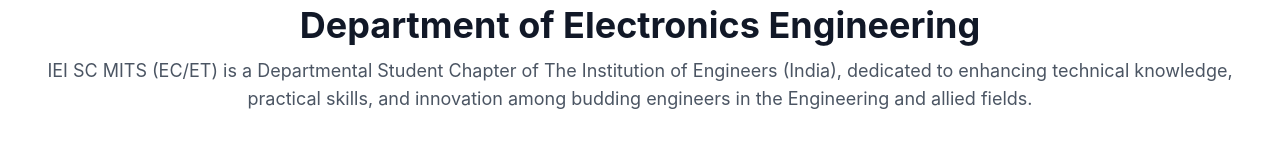
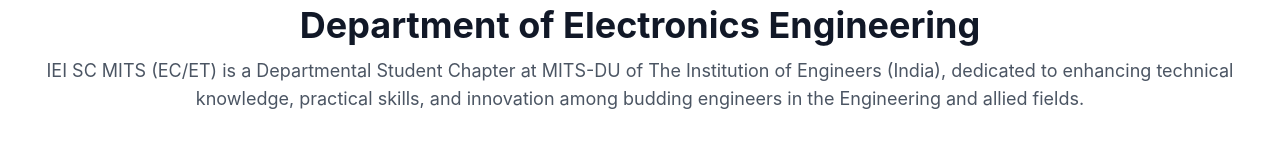
Before and after one commit to ieielexmits/new_webpage, a React (Create React App) app: page / in a window 1280 px wide. Shown: the part 165-328 px from the top of the page. Built offline with nearby package versions, Linux system fonts and the light colour scheme.

Commit message:
Aloks side

```diff
--- a/src/components/Carousel.jsx
+++ b/src/components/Carousel.jsx
@@ -41,7 +41,7 @@
       {/* Title Section Above Carousel */}
       <div className="pt-12 pb-8 text-center px-8">
         <h1 className="text-4xl font-bold text-gray-900 mb-3">IEI STUDENT CHAPTER <p>Department of Electronics Engineering</p></h1>
-        <p className="text-gray-600 text-lg">IEI SC MITS (EC/ET) is a Departmental Student Chapter of The Institution of Engineers (India), dedicated to enhancing technical knowledge, practical skills, and innovation among budding engineers in the Engineering and allied fields. </p>
+        <p className="text-gray-600 text-lg">IEI SC MITS (EC/ET) is a Departmental Student Chapter at MITS-DU of The Institution of Engineers (India), dedicated to enhancing technical knowledge, practical skills, and innovation among budding engineers in the Engineering and allied fields. </p>
       </div>
 
       {/* Carousel Container with Shadow */}
```
